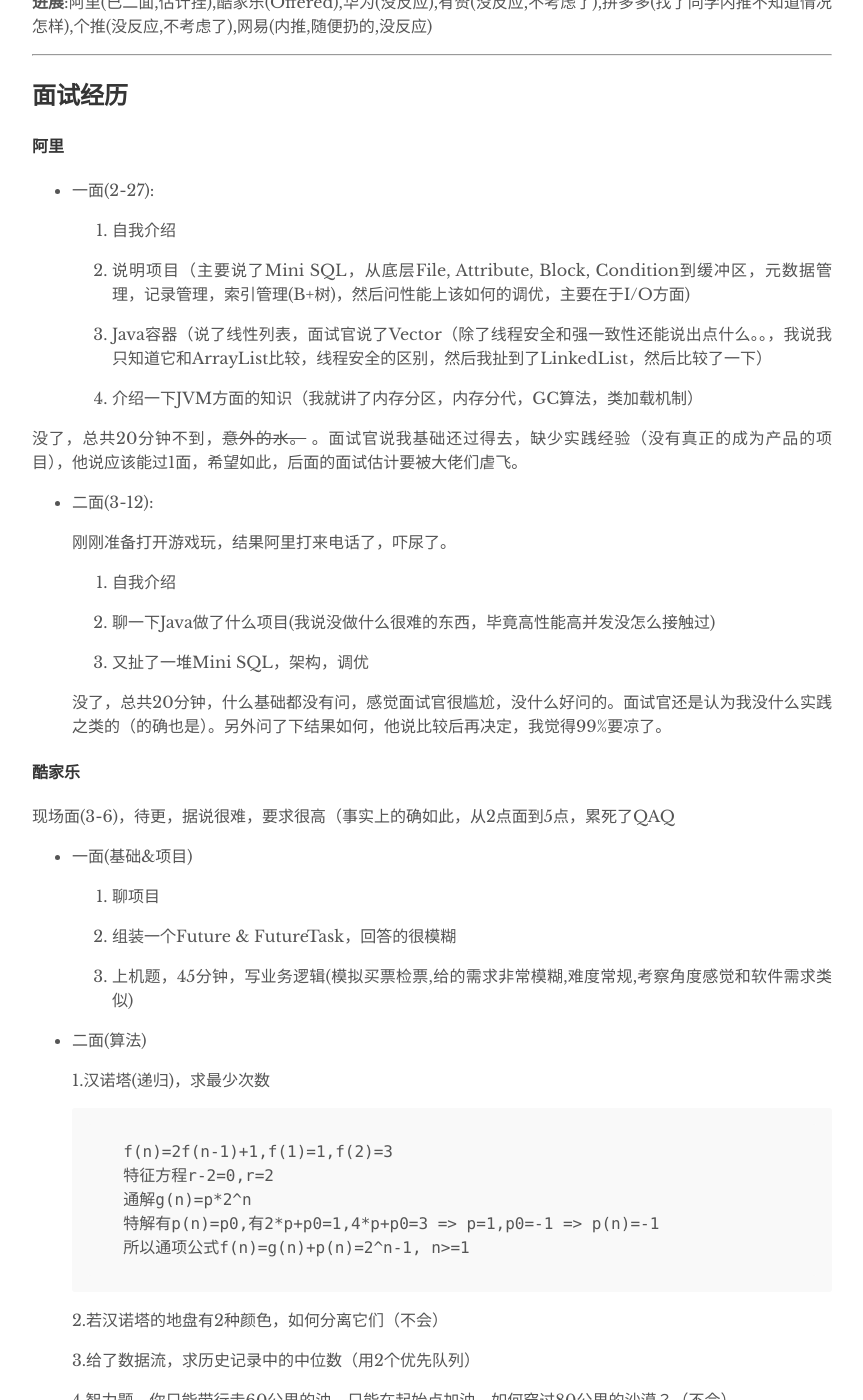
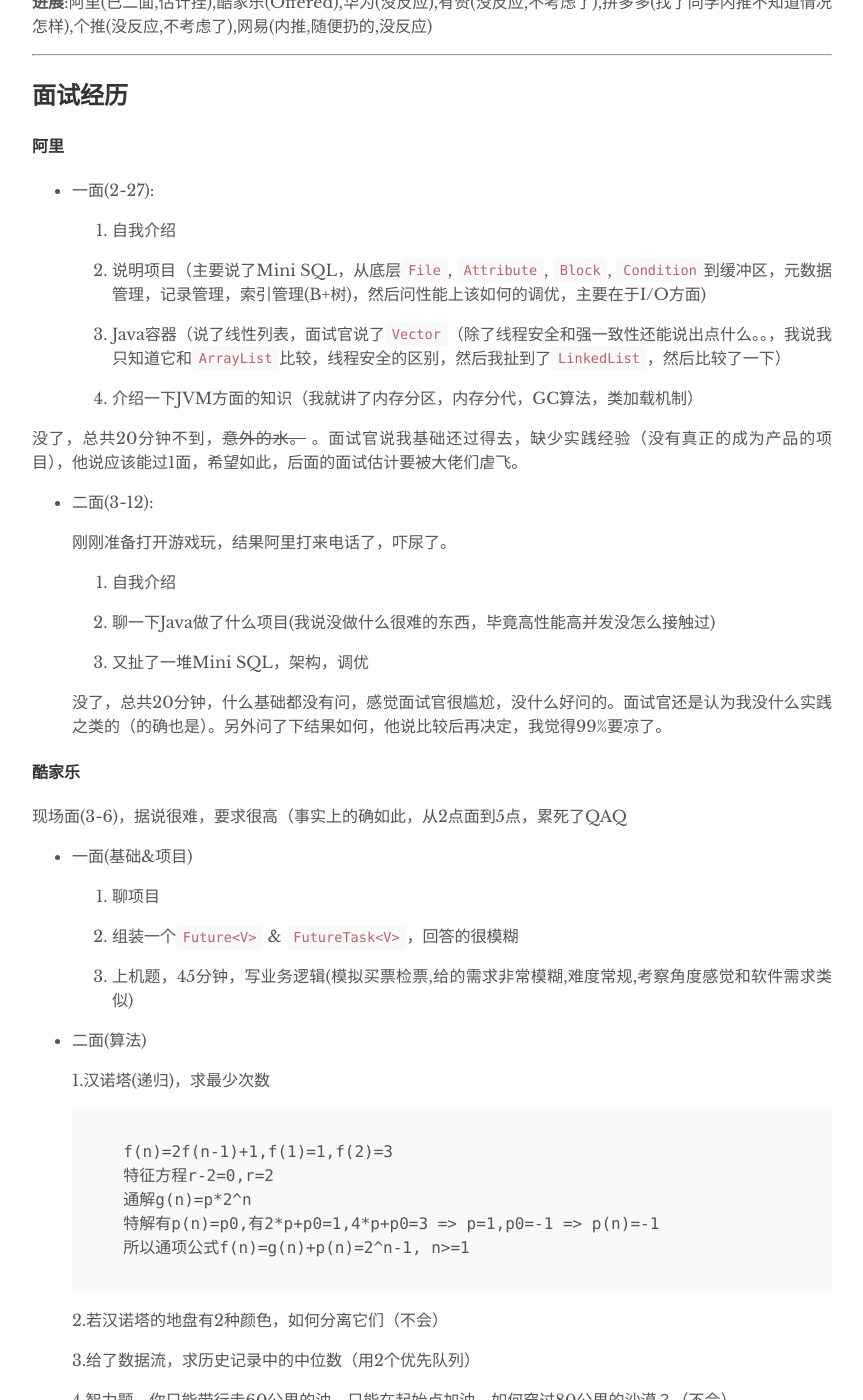
Before and after one commit to olewaHHH/keys961.github.io, a Jekyll site: the page built from _posts/2018-03-12-辣鸡的面经.md, in a window 1280 px wide and 1400 px high, scrolled down 452 px. Shown: the whole window, without its empty margins (208-1071 px from the left). Built offline with Jekyll 4.4.1, drawn with Linux system fonts in a browser that asks for light colours.

Commit message:
E:/Program Files/Dev-Environment/Git/

```diff
--- a/_posts/2018-03-12-辣鸡的面经.md
+++ b/_posts/2018-03-12-辣鸡的面经.md
@@ -21,9 +21,9 @@
 
 	1. 自我介绍
 
-	2. 说明项目（主要说了Mini SQL，从底层File, Attribute, Block, Condition到缓冲区，元数据管理，记录管理，索引管理(B+树)，然后问性能上该如何的调优，主要在于I/O方面)
+	2. 说明项目（主要说了Mini SQL，从底层`File`, `Attribute`, `Block`, `Condition`到缓冲区，元数据管理，记录管理，索引管理(B+树)，然后问性能上该如何的调优，主要在于I/O方面)
 
-	3. Java容器（说了线性列表，面试官说了Vector（除了线程安全和强一致性还能说出点什么。。，我说我只知道它和ArrayList比较，线程安全的区别，然后我扯到了LinkedList，然后比较了一下）
+	3. Java容器（说了线性列表，面试官说了`Vector`（除了线程安全和强一致性还能说出点什么。。，我说我只知道它和`ArrayList`比较，线程安全的区别，然后我扯到了`LinkedList`，然后比较了一下）
 
 	4. 介绍一下JVM方面的知识（我就讲了内存分区，内存分代，GC算法，类加载机制）
 
@@ -44,13 +44,13 @@
 
 #### 酷家乐
 
-现场面(3-6)，待更，据说很难，要求很高（事实上的确如此，从2点面到5点，累死了QAQ
+现场面(3-6)，据说很难，要求很高（事实上的确如此，从2点面到5点，累死了QAQ
 
 - 一面(基础&项目)
 
 	1. 聊项目
 
-	2. 组装一个Future<V> & FutureTask<V>，回答的很模糊
+	2. 组装一个`Future<V>` & `FutureTask<V>`，回答的很模糊
 
 	3. 上机题，45分钟，写业务逻辑(模拟买票检票,给的需求非常模糊,难度常规,考察角度感觉和软件需求类似)
 
@@ -78,5 +78,5 @@
 
 	2. 聊项目
 
-总体来说，考察的内容很不一样，投的是后端（Java），但是关于Java语言特性，JVM，操作系统，数据结构，计算机网络包括数据库原理的内容基本没有涉及到。不出意外要被拒了（还是自己太菜了）
+	总体来说，考察的内容很不一样，投的是后端（Java），但是关于Java语言特性，JVM，操作系统，数据结构，计算机网络包括数据库原理的内容基本没有涉及到。不出意外要被拒了（还是自己太菜了）
 (刚打电话，说要发offer，尿了。。。
```
